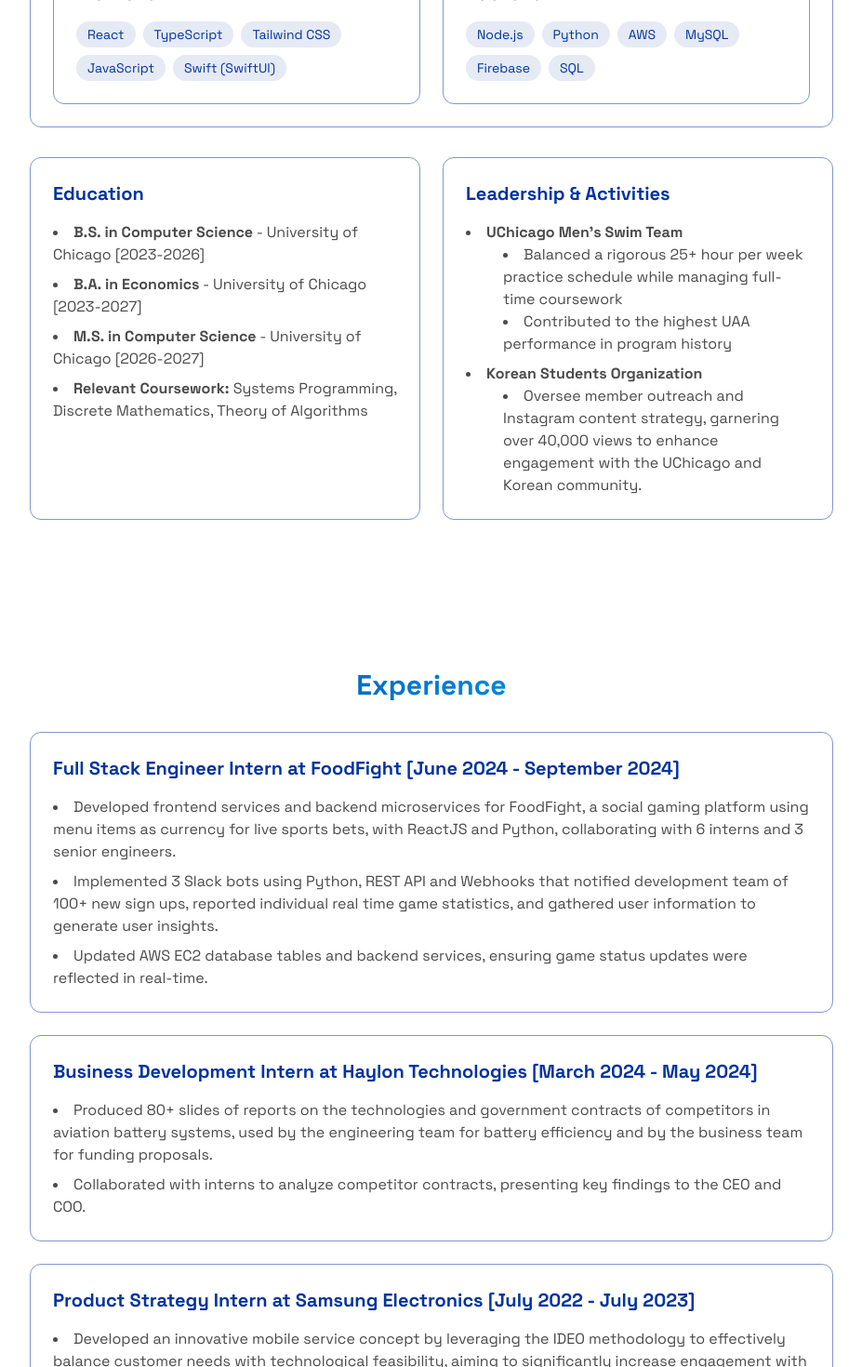
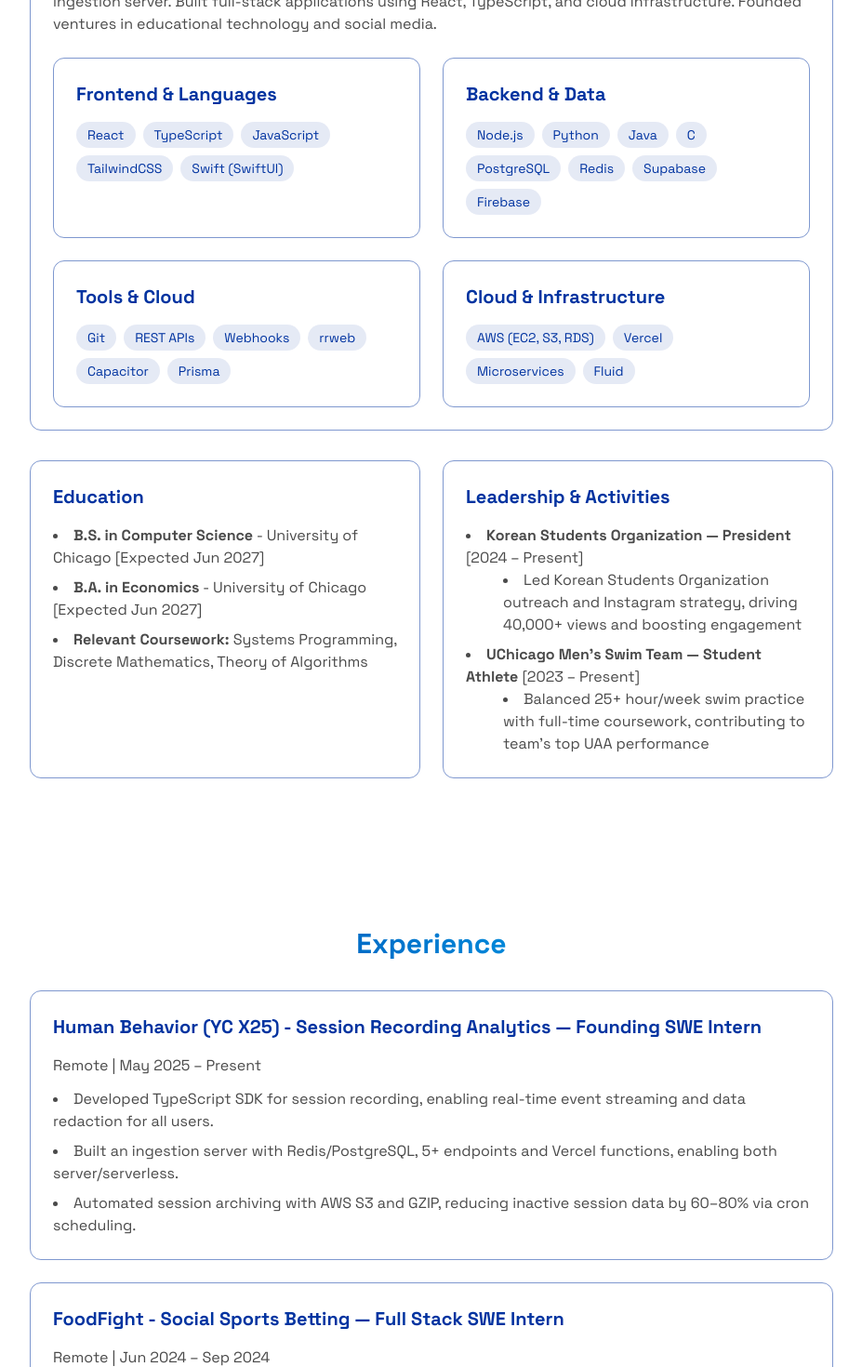
Before and after one commit to HD50N/hudsonchung-portfolio, a React (Vite) app: page / in a window 1280 px wide. Shown: the part 1160-2630 px from the top of the page at 93% size, without its empty margins (176-1103 px from the left). Built offline with nearby package versions, Linux system fonts and the light colour scheme.

Commit message:
updated J25

```diff
--- a/src/components/sections/About.jsx
+++ b/src/components/sections/About.jsx
@@ -1,9 +1,9 @@
 export const About = () => {
 
-    const frontendSkills = ["React", "TypeScript", "Tailwind CSS", "JavaScript", "Swift (SwiftUI)"];
-    const backendSkills = ["Node.js", "Python", "AWS", "MySQL", "Firebase", "SQL"];
-    const tools = ["Git", "Linux Command Line", "REST APIs", "Webhooks", "Figma"];
-    const aiSkills = ["OpenAI API", "Pandas", "NumPy"];
+    const frontendSkills = ["React", "TypeScript", "JavaScript", "TailwindCSS", "Swift (SwiftUI)"];
+    const backendSkills = ["Node.js", "Python", "Java", "C", "PostgreSQL", "Redis", "Supabase", "Firebase"];
+    const tools = ["Git", "REST APIs", "Webhooks", "rrweb", "Capacitor", "Prisma"];
+    const cloudSkills = ["AWS (EC2, S3, RDS)", "Vercel", "Microservices", "Fluid"];
 
     return(
         <section id="about" className="min-h-screen flex items-center justify-center py-20 relative bg-[#FFFFFF]">
@@ -14,13 +14,13 @@
 
                 <div className="p-6 rounded-xl border-[#0033A0]/50 border hover:-translate-y-1 hover:border-[#0033A0] hover:shadow-[0_2px_8px_rgba(0, 51, 160, 0.2)] transition-all">
                     <p className="text-[#4A4A4A] mb-6">
-                        Passionate developer with proficiency in full-stack web development and experience in mobile app development. I am a quick learner and a team player who is always eager to learn new technologies and frameworks. I am currently studying computer science and economics at the University of Chicago.
+                        Full Stack Software Engineer and Junior at University of Chicago with a focus on Computer Science and Economics. Interned at a YC-backed startup building a session recording SDK and high-performance ingestion server. Built full-stack applications using React, TypeScript, and cloud infrastructure. Founded ventures in educational technology and social media.
                     </p>
 
                     <div className="grid grid-cols-1 md:grid-cols-2 gap-6">
                         <div className="rounded-xl p-6 hover:-translate-y-1 transition-all border-[#0033A0]/50 border hover:border-[#0033A0] hover:shadow-[0_2px_8px_rgba(0, 51, 160, 0.2)]">
                             <h3 className="text-xl font-bold mb-4 text-[#0033A0]">
-                                Frontend
+                                Frontend & Languages
                             </h3>
                             <div className="flex flex-wrap gap-2">
                                 {frontendSkills.map((tech, key) => (
@@ -32,10 +32,37 @@
                         </div>
                         <div className="rounded-xl p-6 hover:-translate-y-1 transition-all border-[#0033A0]/50 border hover:border-[#0033A0] hover:shadow-[0_2px_8px_rgba(0, 51, 160, 0.2)]">
                             <h3 className="text-xl font-bold mb-4 text-[#0033A0]">
-                                Backend
+                                Backend & Data
                             </h3>
                             <div className="flex flex-wrap gap-2">
                                 {backendSkills.map((tech, key) => (
+                                    <span key={key} className="bg-[#0033A0]/10 text-[#0033A0] py-1 px-3 rounded-full text-sm hover:bg-[#0033A0]/20 hover:shadow-[0_2px_8px_rgba(0, 51, 160, 0.2)]">
+                                        {tech}
+                                    </span>
+                                ))}
+                            </div>
+                        </div>
+                    </div>
+
+                    <div className="grid grid-cols-1 md:grid-cols-2 gap-6 mt-6">
+                        <div className="rounded-xl p-6 hover:-translate-y-1 transition-all border-[#0033A0]/50 border hover:border-[#0033A0] hover:shadow-[0_2px_8px_rgba(0, 51, 160, 0.2)]">
+                            <h3 className="text-xl font-bold mb-4 text-[#0033A0]">
+                                Tools & Cloud
+                            </h3>
+                            <div className="flex flex-wrap gap-2">
+                                {tools.map((tech, key) => (
+                                    <span key={key} className="bg-[#0033A0]/10 text-[#0033A0] py-1 px-3 rounded-full text-sm hover:bg-[#0033A0]/20 hover:shadow-[0_2px_8px_rgba(0, 51, 160, 0.2)]">
+                                        {tech}
+                                    </span>
+                                ))}
+                            </div>
+                        </div>
+                        <div className="rounded-xl p-6 hover:-translate-y-1 transition-all border-[#0033A0]/50 border hover:border-[#0033A0] hover:shadow-[0_2px_8px_rgba(0, 51, 160, 0.2)]">
+                            <h3 className="text-xl font-bold mb-4 text-[#0033A0]">
+                                Cloud & Infrastructure
+                            </h3>
+                            <div className="flex flex-wrap gap-2">
+                                {cloudSkills.map((tech, key) => (
                                     <span key={key} className="bg-[#0033A0]/10 text-[#0033A0] py-1 px-3 rounded-full text-sm hover:bg-[#0033A0]/20 hover:shadow-[0_2px_8px_rgba(0, 51, 160, 0.2)]">
                                         {tech}
                                     </span>
@@ -53,15 +80,11 @@
                         <ul className="list-disc list-inside text-[#4A4A4A] space-y-2">
                             <li>
                                 <strong>B.S. in Computer Science</strong> - University of Chicago
-                                [2023-2026]
+                                [Expected Jun 2027]
                             </li>
                             <li>
                                 <strong>B.A. in Economics</strong> - University of Chicago
-                                [2023-2027]
-                            </li>
-                            <li>
-                                <strong>M.S. in Computer Science</strong> - University of Chicago
-                                [2026-2027]
+                                [Expected Jun 2027]
                             </li>
                             <li>
                                 <strong>Relevant Coursework:</strong> Systems Programming, Discrete Mathematics, Theory of Algorithms
@@ -75,16 +98,15 @@
                         </h3>
                         <ul className="list-disc list-inside text-[#4A4A4A] space-y-2">
                             <li>
-                                <strong>UChicago Men’s Swim Team</strong>
+                                <strong>Korean Students Organization — President</strong> [2024 – Present]
                                 <ul className="list-disc list-inside pl-10">
-                                    <li>Balanced a rigorous 25+ hour per week practice schedule while managing full-time coursework</li>
-                                    <li>Contributed to the highest UAA performance in program history</li>
+                                    <li>Led Korean Students Organization outreach and Instagram strategy, driving 40,000+ views and boosting engagement</li>
                                 </ul>
                             </li>
                             <li>
-                                <strong>Korean Students Organization</strong>
+                                <strong>UChicago Men's Swim Team — Student Athlete</strong> [2023 – Present]
                                 <ul className="list-disc list-inside pl-10">
-                                    <li>Oversee member outreach and Instagram content strategy, garnering over 40,000 views to enhance engagement with the UChicago and Korean community.</li>
+                                    <li>Balanced 25+ hour/week swim practice with full-time coursework, contributing to team's top UAA performance</li>
                                 </ul>
                             </li>
                         </ul>
--- a/src/components/sections/Experience.jsx
+++ b/src/components/sections/Experience.jsx
@@ -9,12 +9,25 @@
                 <div className="space-y-6">
                     <div className="p-6 rounded-xl border-[#0033A0]/50 border hover:-translate-y-1 hover:border-[#0033A0] hover:shadow-[0_2px_8px_rgba(0, 51, 160, 0.2)] transition-all">
                         <h4 className="text-xl font-bold mb-4 text-[#0033A0]">
-                            Full Stack Engineer Intern at FoodFight [June 2024 - September 2024]
+                            Human Behavior (YC X25) - Session Recording Analytics — Founding SWE Intern
                         </h4>
+                        <p className="text-[#4A4A4A] mb-3 font-medium">Remote | May 2025 – Present</p>
                         <ul className="list-disc list-inside text-[#4A4A4A] space-y-2">
-                            <li>Developed frontend services and backend microservices for FoodFight, a social gaming platform using menu items as currency for live sports bets, with ReactJS and Python, collaborating with 6 interns and 3 senior engineers.</li>
-                            <li>Implemented 3 Slack bots using Python, REST API and Webhooks that notified development team of 100+ new sign ups, reported individual real time game statistics, and gathered user information to generate user insights.</li>
-                            <li>Updated AWS EC2 database tables and backend services, ensuring game status updates were reflected in real-time.</li>
+                            <li>Developed TypeScript SDK for session recording, enabling real-time event streaming and data redaction for all users.</li>
+                            <li>Built an ingestion server with Redis/PostgreSQL, 5+ endpoints and Vercel functions, enabling both server/serverless.</li>
+                            <li>Automated session archiving with AWS S3 and GZIP, reducing inactive session data by 60–80% via cron scheduling.</li>
+                        </ul>
+                    </div>
+
+                    <div className="p-6 rounded-xl border-[#0033A0]/50 border hover:-translate-y-1 hover:border-[#0033A0] hover:shadow-[0_2px_8px_rgba(0, 51, 160, 0.2)] transition-all">
+                        <h4 className="text-xl font-bold mb-4 text-[#0033A0]">
+                            FoodFight - Social Sports Betting — Full Stack SWE Intern
+                        </h4>
+                        <p className="text-[#4A4A4A] mb-3 font-medium">Remote | Jun 2024 – Sep 2024</p>
+                        <ul className="list-disc list-inside text-[#4A4A4A] space-y-2">
+                            <li>Created frontend and backend microservices for a social gaming platform, collaborating with 9 engineers to launch.</li>
+                            <li>Implemented 3 Slack bots, automating notifications for 100+ signups and real-time game statistics for the team.</li>
+                            <li>Updated AWS EC2 database tables and backend, ensuring real-time game status updates for all users.</li>
                         </ul>
                     </div>
 
--- a/src/components/sections/Home.jsx
+++ b/src/components/sections/Home.jsx
@@ -43,7 +43,7 @@
                         </a>
                     </div>
                     <p className="text-[#4A4A4A] text-lg mb-8 max-w-lg mx-auto">
-                        I'm an aspiring software engineer studying computer science and economics at the University of Chicago.
+                        Full Stack Software Engineer and Junior at University of Chicago with a focus on Computer Science and Economics. Interned at a YC-backed startup building session recording SDK and high-performance ingestion server.
                     </p>
 
                     <div className="flex flex-wrap justify-center gap-4 mb-8">
--- a/src/components/sections/Projects.jsx
+++ b/src/components/sections/Projects.jsx
@@ -13,22 +13,28 @@
                 <div className="grid grid-cols-1 md:grid-cols-2 gap-6">
                     {[
                         {
+                            title: "Off The Dome - AI Video Feedback",
+                            description: "Architected a full-stack social platform with React/TypeScript, enabling real-time video sharing and AI feedback. Designed content moderation with Edge Functions, ensuring 24-hour response to flagged content and user reports. Utilized Supabase for user authentication, database management, and video blob storage.",
+                            tech: ["React", "TypeScript", "Supabase", "Edge Functions"],
+                            link: "https://github.com/HD50N/off-the-dome"
+                        },
+                        {
+                            title: "PeronoAI - Korean Language Learning",
+                            description: "Engineered using React/TypeScript, integrating OpenAI APIs for AI content generation and real-time chat feedback. Established scalable authentication and database relationships, demonstrating strong system design skills. Developed AI-powered features for conversation practice and adaptive learning, tailoring content to user profiles.",
+                            tech: ["React", "TypeScript", "OpenAI API", "Supabase"],
+                            link: "https://github.com/HD50N/peronoai"
+                        },
+                        {
                             title: "Swim Stroke Coach",
                             description: "Developed a swimming stroke detector using Python, OpenCV, and MediaPipe to count strokes and classify styles. Utilized pose estimation to compute joint angles and deliver real-time feedback, boosting training insights.",
                             tech: ["Python", "OpenCV", "MediaPipe"],
                             link: "https://github.com/HD50N/AISwimCoach"
                         },
                         {
-                            title: "PeronoAI",
-                            description: "Designing and building an AI-powered language learning app that personalizes lessons using OpenAI’s API. Developed a scalable backend architecture with Firebase Firestore, enabling real-time user data storage and lesson tracking.",
-                            tech: ["OpenAI API", "Firebase Firestore", "SwiftUI"],
-                            link: "https://github.com/yourusername/peronoai"
-                        },
-                        {
                             title: "CLI Python Go Implementation",
                             description: "Collaborated in a team of four to create a fully playable game of Go, including game logic and a terminal-based interface. Created a Bot that uses Go-specific board strategies and a simplified Minimax algorithm to achieve an over 85% win rate.",
                             tech: ["Python", "CLI", "Minimax Algorithm"],
-                            link: "https://github.com/yourusername/cli-python-go"
+                            link: "https://github.com/HD50N/cli-python-go"
                         },
                     ].map((project, index) => (
                         <div key={index} className="p-6 rounded-xl border-[#0033A0]/50 border hover:-translate-y-1 hover:border-[#0033A0] hover:shadow-[0_2px_8px_rgba(0, 51, 160, 0.2)] transition-all flex flex-col items-center justify-between text-center h-full">
@@ -41,7 +47,7 @@
                                 </p>
                                 <div className="flex justify-center space-x-2 mb-4">
                                     {project.tech.map((tech, key) => (
-                                        <span key={key} className="bg-[#0033A0]/10 text-[#0033A0] py-1 px-3 rounded-full text-sm hover:bg-[#0033A0]/20 hover:shadow-[0_2px_8px_rgba(0, 51, 160, 0.2)]">
+                                        <span key={key} className="flex items-center justify-center h-8 bg-[#0033A0]/10 text-[#0033A0] py-1 px-3 rounded-full text-sm hover:bg-[#0033A0]/20 hover:shadow-[0_2px_8px_rgba(0, 51, 160, 0.2)]">
                                             {tech}
                                         </span>
                                     ))}
--- a/src/components/sections/Swimming.jsx
+++ b/src/components/sections/Swimming.jsx
@@ -19,7 +19,7 @@
                         <h2 className="text-xl font-bold mb-4 text-[#0033A0] text-center">
                             Top Times
                         </h2>
-                        <iframe id="preview-frame" src="https://www.swimcloud.com/swimmer/1149977/iframe/?splashes_type=fastest" width="100%" height="500px" frameborder="0"></iframe>
+                        <iframe id="preview-frame" src="https://www.swimcloud.com/swimmer/1149977/iframe/?splashes_type=fastest" width="100%" height="500px" frameBorder="0"></iframe>
                     </div>
 
                     <div className="flex flex-col justify-between space-y-6">
```
Also changed, not shown: 1 other file (tests, documents, lock files or other folders).
